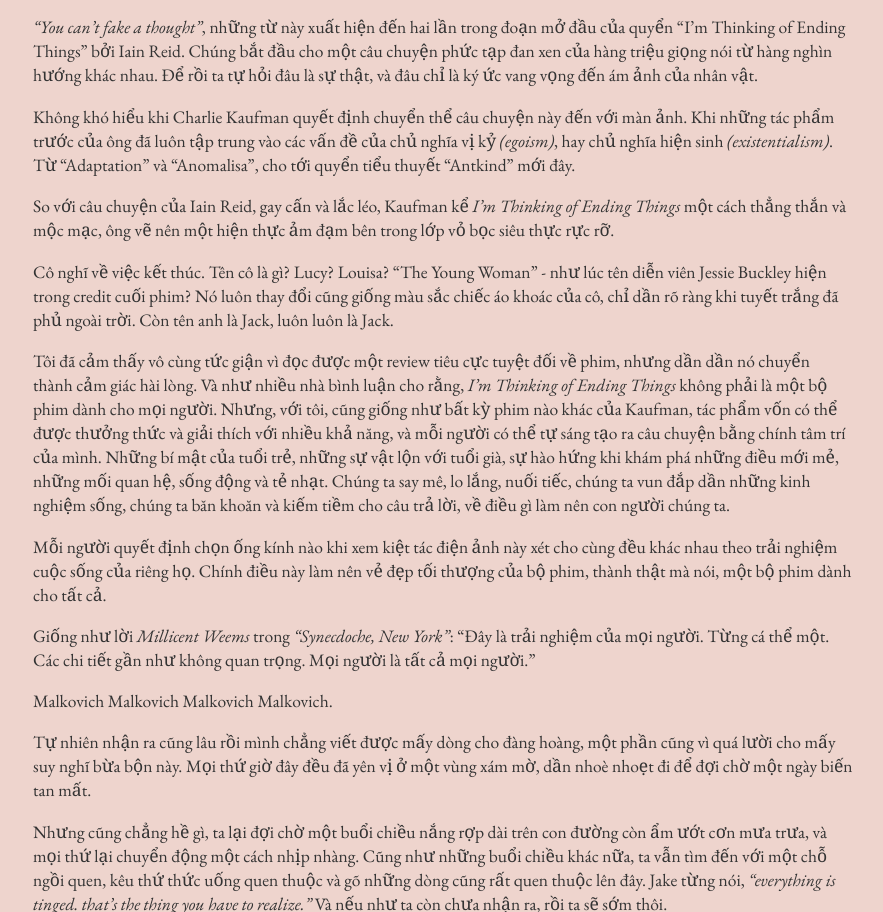
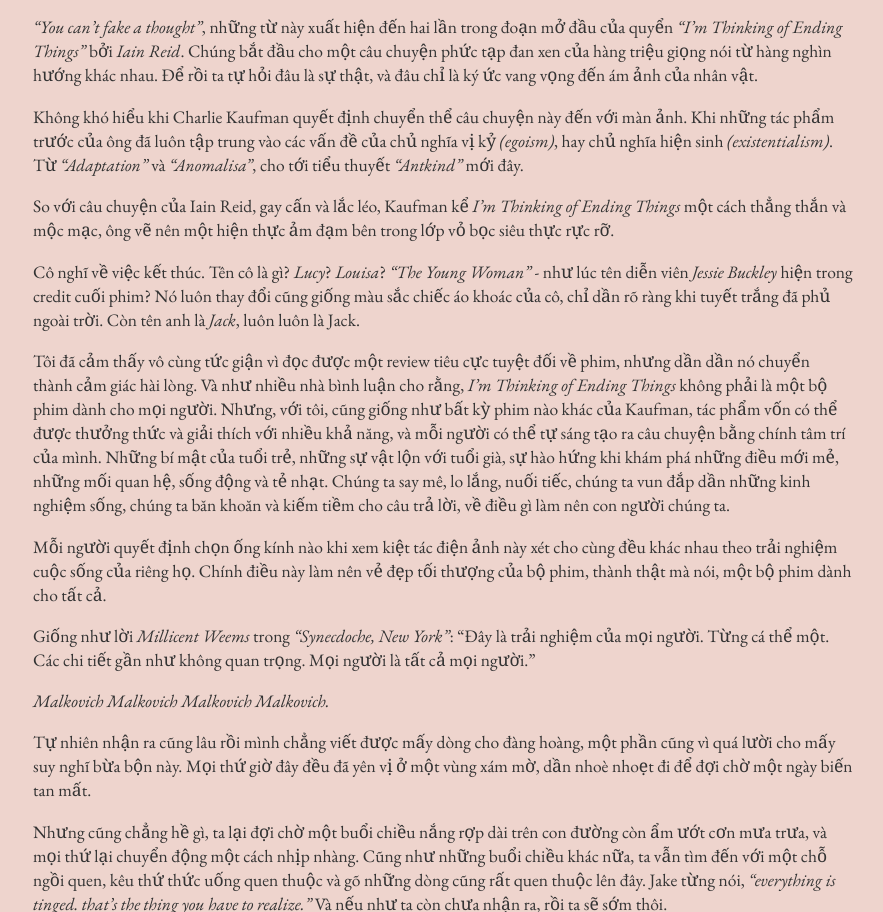
Before and after one commit to bkdev98/qckhnh.com, a Gatsby site: page /blog/you-can-t-fake-a-thought/ in a window 1280 px wide. Shown: the part 971-1883 px from the top of the page, without its empty margins (357-1240 px from the left). Built offline with nearby package versions, Linux system fonts and the light colour scheme; Gatsby itself is replaced by a stand-in of ours.

Commit message:
Update Cuộc sống “you-can-t-fake-a-thought”

```diff
--- a/static/articles/you-can-t-fake-a-thought.md
+++ b/static/articles/you-can-t-fake-a-thought.md
@@ -4,13 +4,13 @@
 thumbnail: /assets/you-cant-fake-a-thought.jpg
 date: '2020-09-12'
 ---
-_“You can’t fake a thought”_, những từ này xuất hiện đến hai lần trong đoạn mở đầu của quyển “I’m Thinking of Ending Things” bởi Iain Reid. Chúng bắt đầu cho một câu chuyện phức tạp đan xen của hàng triệu giọng nói từ hàng nghìn hướng khác nhau. Để rồi ta tự hỏi đâu là sự thật, và đâu chỉ là ký ức vang vọng đến ám ảnh của nhân vật.
+_“You can’t fake a thought”_, những từ này xuất hiện đến hai lần trong đoạn mở đầu của quyển _“I’m Thinking of Ending Things”_ bởi _Iain Reid_. Chúng bắt đầu cho một câu chuyện phức tạp đan xen của hàng triệu giọng nói từ hàng nghìn hướng khác nhau. Để rồi ta tự hỏi đâu là sự thật, và đâu chỉ là ký ức vang vọng đến ám ảnh của nhân vật.
 
-Không khó hiểu khi Charlie Kaufman quyết định chuyển thể câu chuyện này đến với màn ảnh. Khi những tác phẩm trước của ông đã luôn tập trung vào các vấn đề của chủ nghĩa vị kỷ _(egoism)_, hay chủ nghĩa hiện sinh _(existentialism)_. Từ “Adaptation” và “Anomalisa”, cho tới quyển tiểu thuyết “Antkind” mới đây.
+Không khó hiểu khi Charlie Kaufman quyết định chuyển thể câu chuyện này đến với màn ảnh. Khi những tác phẩm trước của ông đã luôn tập trung vào các vấn đề của chủ nghĩa vị kỷ _(egoism)_, hay chủ nghĩa hiện sinh _(existentialism)_. Từ _“Adaptation”_ và _“Anomalisa”_, cho tới tiểu thuyết _“Antkind”_ mới đây.
 
 So với câu chuyện của Iain Reid, gay cấn và lắc léo, Kaufman kể _I’m Thinking of Ending Things_ một cách thẳng thắn và mộc mạc, ông vẽ nên một hiện thực ảm đạm bên trong lớp vỏ bọc siêu thực rực rỡ.
 
-Cô nghĩ về việc kết thúc. Tên cô là gì? Lucy? Louisa? “The Young Woman” - như lúc tên diễn viên Jessie Buckley hiện trong credit cuối phim? Nó luôn thay đổi cũng giống màu sắc chiếc áo khoác của cô, chỉ dần rõ ràng khi tuyết trắng đã phủ ngoài trời. Còn tên anh là Jack, luôn luôn là Jack.
+Cô nghĩ về việc kết thúc. Tên cô là gì? _Lucy_? _Louisa_? _“The Young Woman”_ - như lúc tên diễn viên _Jessie Buckley_ hiện trong credit cuối phim? Nó luôn thay đổi cũng giống màu sắc chiếc áo khoác của cô, chỉ dần rõ ràng khi tuyết trắng đã phủ ngoài trời. Còn tên anh là _Jack_, luôn luôn là Jack.
 
 Tôi đã cảm thấy vô cùng tức giận vì đọc được một review tiêu cực tuyệt đối về phim, nhưng dần dần nó chuyển thành cảm giác hài lòng. Và như nhiều nhà bình luận cho rằng, _I’m Thinking of Ending Things_ không phải là một bộ phim dành cho mọi người. Nhưng, với tôi, cũng giống như bất kỳ phim nào khác của Kaufman, tác phẩm vốn có thể được thưởng thức và giải thích với nhiều khả năng, và mỗi người có thể tự sáng tạo ra câu chuyện bằng chính tâm trí của mình. Những bí mật của tuổi trẻ, những sự vật lộn với tuổi già, sự hào hứng khi khám phá những điều mới mẻ, những mối quan hệ, sống động và tẻ nhạt.  Chúng ta say mê, lo lắng, nuối tiếc, chúng ta vun đắp dần những kinh nghiệm sống, chúng ta băn khoăn và kiếm tiềm cho câu trả lời, về điều gì làm nên con người chúng ta.
 
@@ -18,7 +18,7 @@
 
 Giống như lời _Millicent Weems_ trong _“Synecdoche, New York”_: “Đây là trải nghiệm của mọi người. Từng cá thể một. Các chi tiết gần như không quan trọng. Mọi người là tất cả mọi người.”
 
-Malkovich Malkovich Malkovich Malkovich.
+_Malkovich Malkovich Malkovich Malkovich._
 
 Tự nhiên nhận ra cũng lâu rồi mình chẳng viết được mấy dòng cho đàng hoàng, một phần cũng vì quá lười cho mấy suy nghĩ bừa bộn này. Mọi thứ giờ đây đều đã yên vị ở một vùng xám mờ, dần nhoè nhoẹt đi để đợi chờ một ngày biến tan mất.
 
```
